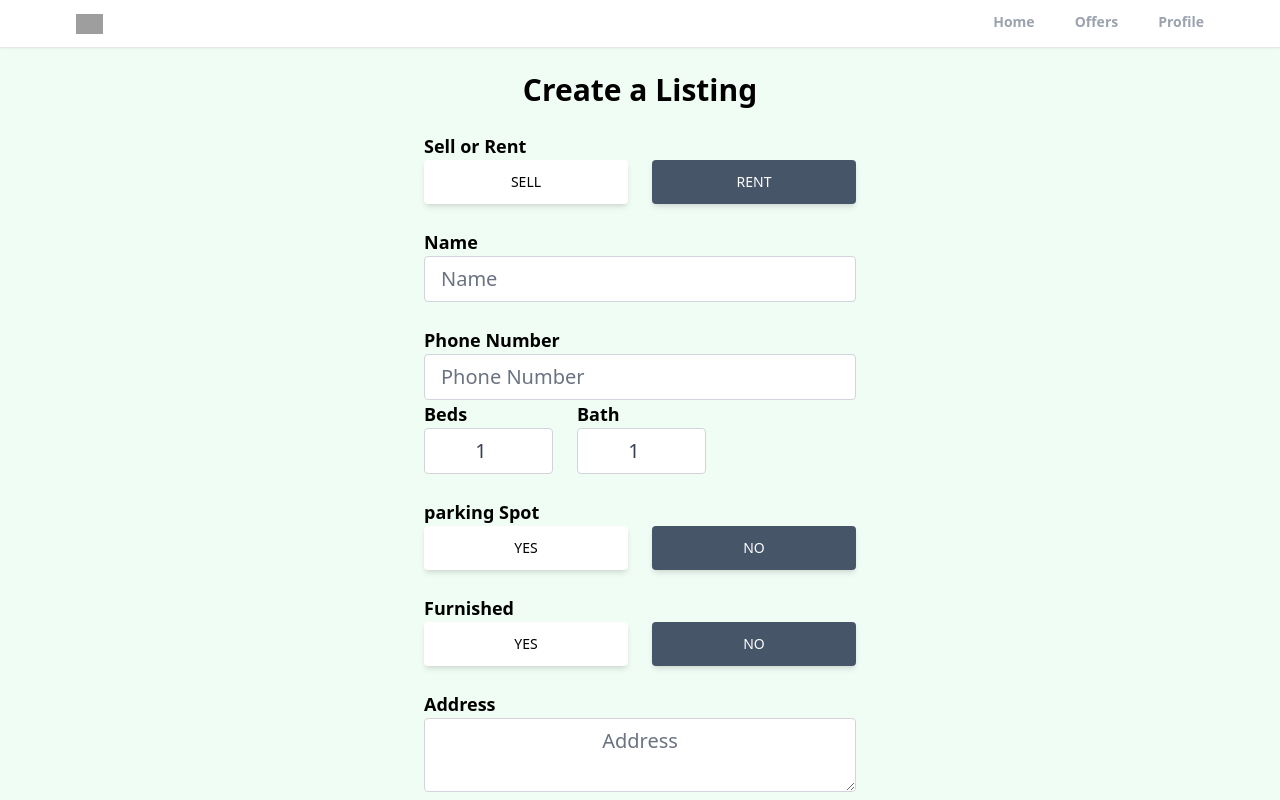
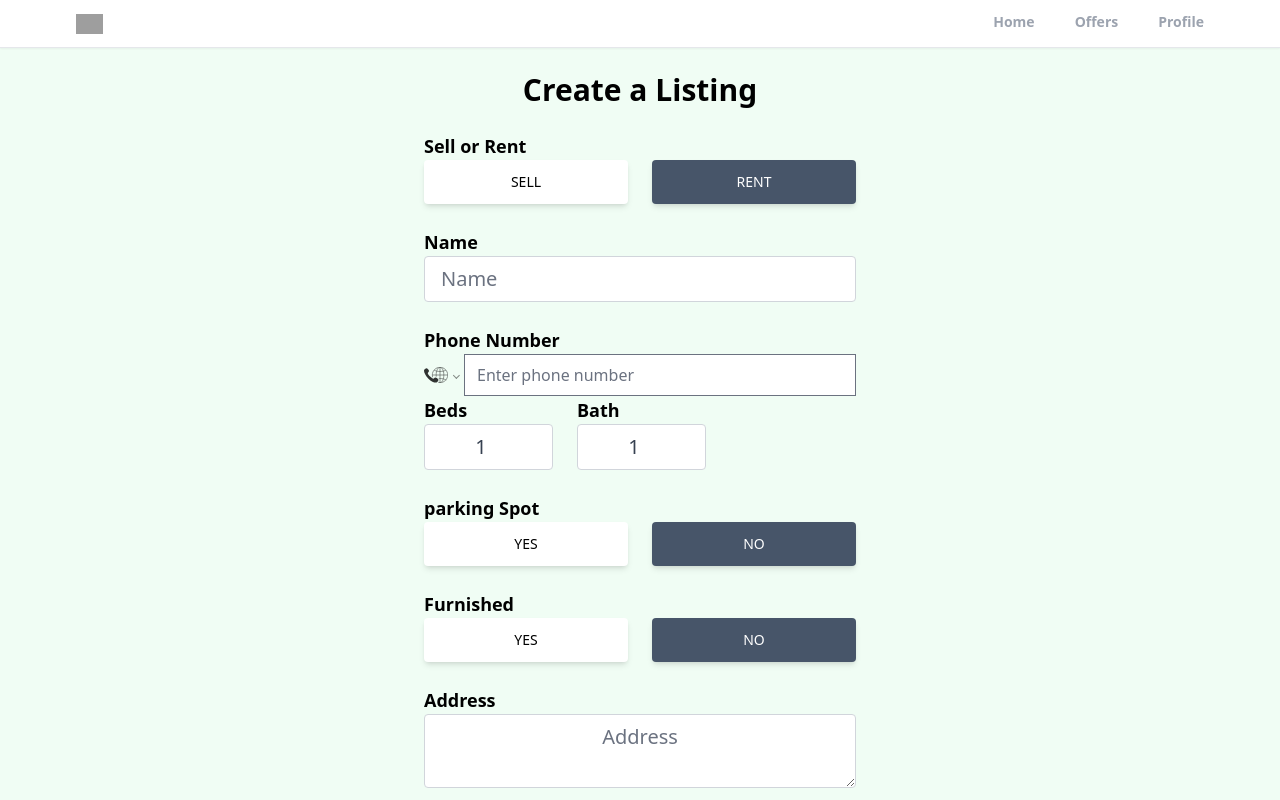
Before and after one commit to SN201/rent-house-react, a React (Vite) app: page /create-listing in a window 1280 px wide. Shown: the top 800 px of the page. Built offline with nearby package versions, Linux system fonts and the light colour scheme; no server answers; sample sign-in values are in the browser's storage; grey boxes are pictures that could not be loaded.

Commit message:
Update CreateListing.jsx

```diff
--- a/src/pages/CreateListing.jsx
+++ b/src/pages/CreateListing.jsx
@@ -1,4 +1,4 @@
-import React, { useState } from 'react'
+import React, { useState , useCallback } from 'react'
 import {toast} from 'react-toastify'
 import Spinner from '../components/Spinner';
 import { getAuth} from "firebase/auth";
@@ -7,24 +7,23 @@ import { getStorage, ref, uploadBytesResumable, getDownloadURL } from "firebase/
 import { collection, serverTimestamp, addDoc } from 'firebase/firestore';
 import { db } from '../firebase.config';
 import { useNavigate } from 'react-router-dom';
-// import PhoneInput from 'react-phone-number-input';
-// import 'react-phone-number-input/style.css';
+ import PhoneInput from 'react-phone-number-input';
+import 'react-phone-number-input/style.css';
 const CreateListing = () => {
     const auth = getAuth();
     const navigate = useNavigate();
     const [geolocationEnabled, setGeolocationEnabled] = useState(true);
     const [loading , setLoading] = useState(false);
     const [number, setNumber] = useState('');
-    const onChangeNumber = (value) => {
-      const phoneNumber = value.target.value;
+    const onChangeNumber = useCallback((phoneNumber) => {
       setNumber(phoneNumber);
       setFormData({ ...formData, phone: phoneNumber });
-  };
+  }, []);
 
     const [formData , setFormData] = useState({
         type:"rent",
         name:"",
-        phone:+number,
+        phone:number,
         bedrooms:1,
         bathrooms:1,
         parking:false,
@@ -218,14 +217,15 @@ async function onSubmit (e){
               className='w-full px-4 py-2 text-xl text-gray-700
               bg-white border-gray-300 rounded transition duration-150
               ease-in-out focus:text-gray-700 focus:bg-white border focus:border-slate-600'/>
-{/* <PhoneInput
-                type='text'
-              id='phone'
-              placeholder="Enter phone number"
-              value={+number}
-              onChange={onChangeNumber}
-            /> */}
-          <p className='text-lg mt-6 font-semibold'>Phone Number</p>
+
+            <p className='text-lg mt-6 font-semibold'>Phone Number</p>
+            <PhoneInput
+                id='phone'
+                placeholder="Enter phone number"
+                value={phone}
+                onChange={onChangeNumber}
+            />
+          {/* <p className='text-lg mt-6 font-semibold'>Phone Number</p>
 
             { <input type='text'
              id='phone'
@@ -238,7 +238,7 @@ async function onSubmit (e){
               required
               className='w-full px-4 py-2 text-xl text-gray-700
               bg-white border-gray-300 rounded transition duration-150
-              ease-in-out focus:text-gray-700 focus:bg-white border focus:border-slate-600'/> }
+              ease-in-out focus:text-gray-700 focus:bg-white border focus:border-slate-600'/> } */}
               <div className='flex space-x-6 '>
                 <div>
 
```
